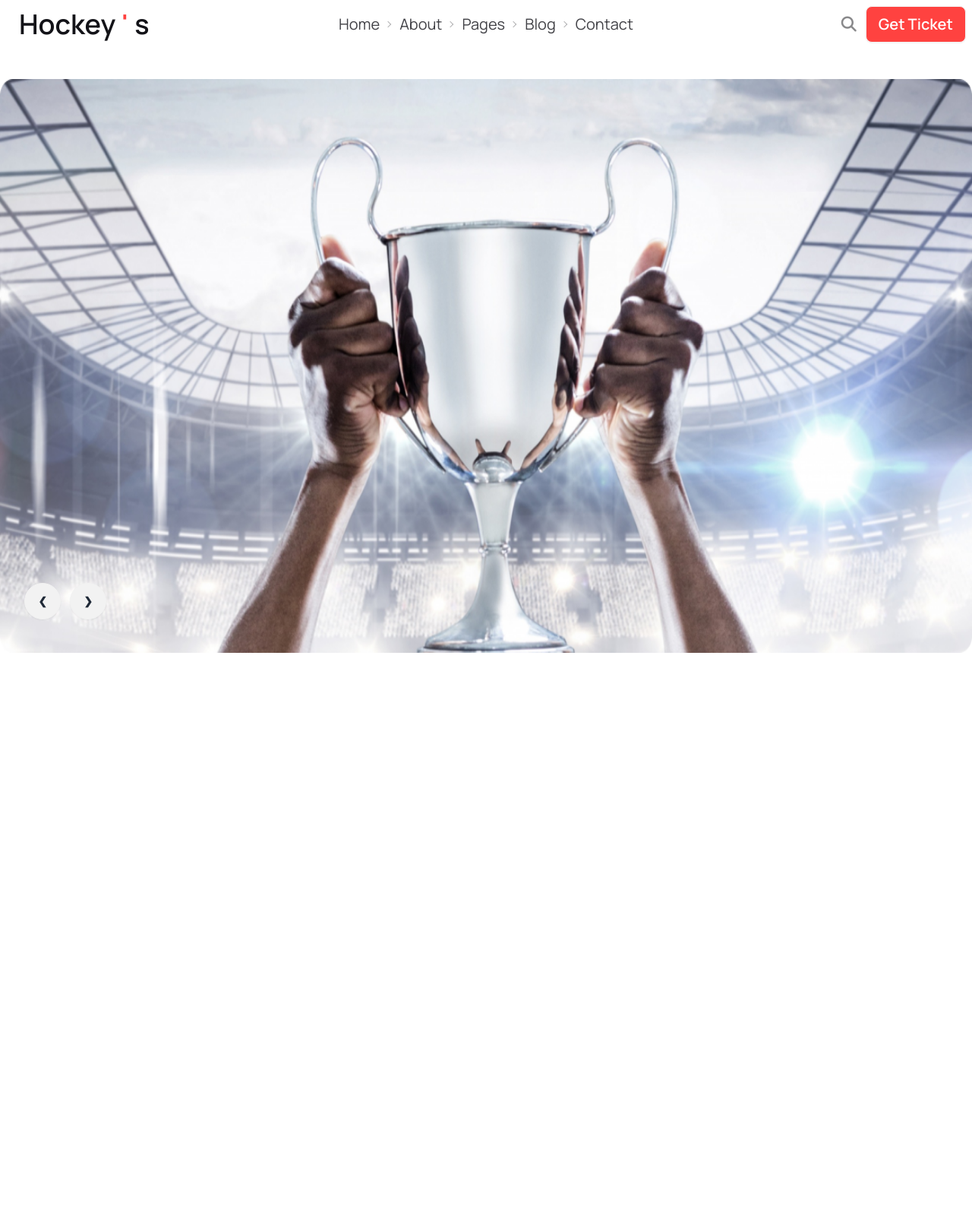
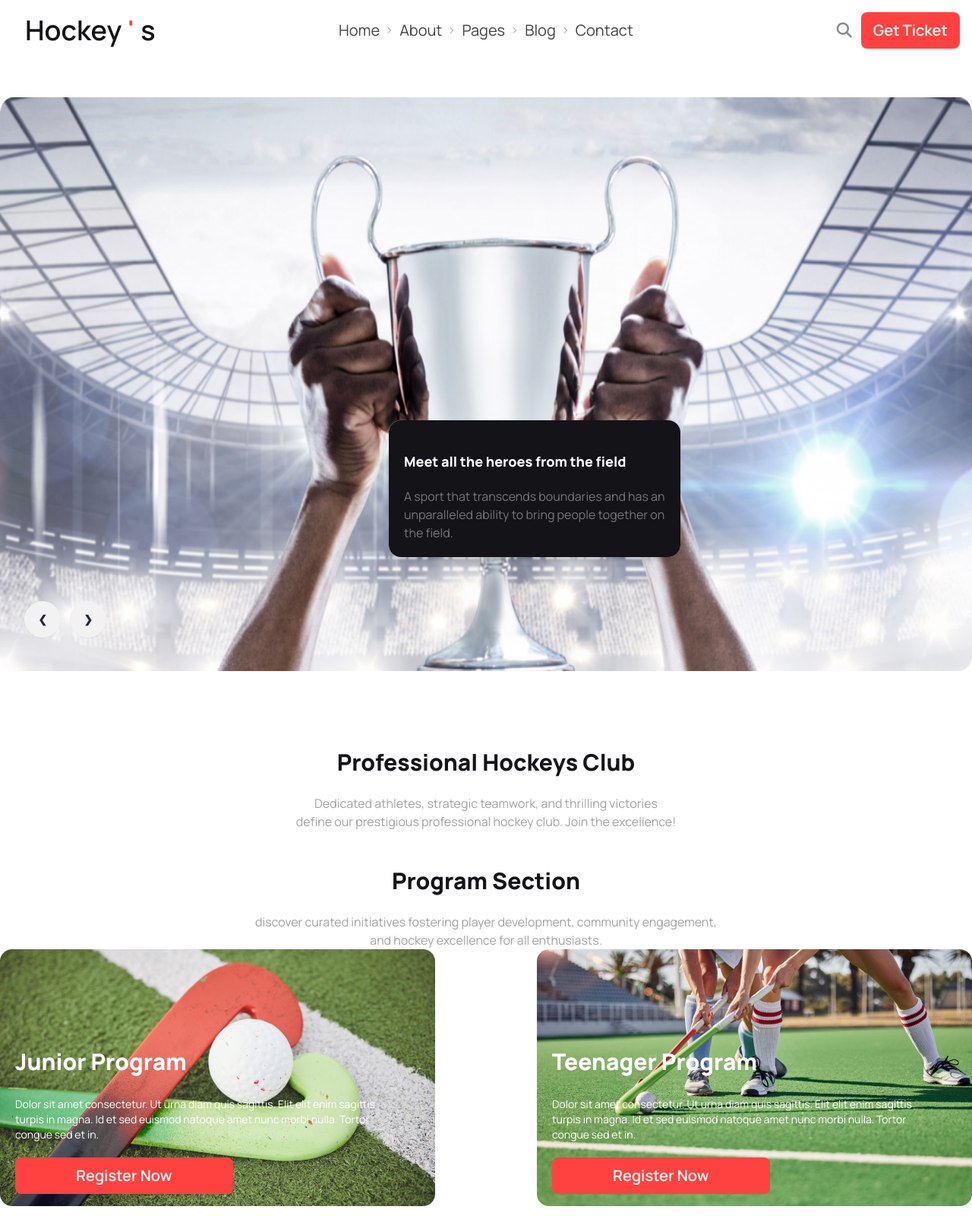
Before and after one commit to rayadkhan001/hockey-assignment, a plain HTML site: page index.html in a window 1280 px wide. Shown: the top 1600 px of the page at 76% size. Before the commit the page ends 905 px from the top, so only its background shows below. Drawn offline with nearby package versions, Linux system fonts and the light colour scheme.

Commit message:
created heroes and program

```diff
--- a/index.html
+++ b/index.html
@@ -37,14 +37,30 @@
 
 <body class="font-manrope bg-[#FFF]">
     <!-- HEADER START -->
-    <header>
+    <header class="p-2">
         <!-- NAV START -->
         <div class="navbar">
             <div class="navbar-start">
+                <div class="dropdown">
+                    <div tabindex="0" role="button" class="lg:hidden btn btn-ghost btn-circle">
+                        <svg xmlns="http://www.w3.org/2000/svg" class="text-[#131318] h-5 w-5" fill="none"
+                            viewBox="0 0 24 24" stroke="currentColor">
+                            <path stroke-linecap="round" stroke-linejoin="round" stroke-width="2"
+                                d="M4 6h16M4 12h16M4 18h7" />
+                        </svg>
+                    </div>
                     <a class="btn btn-ghost text-[#131318] text-4xl">Hockey<span class="text-[#FF4240]">'</span>s</a>
+                    <ul tabindex="0"
+                        class="menu menu-sm dropdown-content mt-3 z-[1] p-2 shadow bg-[#131318] rounded-box w-52">
+                        <li><a>Homepage</a></li>
+                        <li><a>Portfolio</a></li>
+                        <li><a>About</a></li>
+                    </ul>
                 </div>
-            <!-- breadcrumbs -->
-            <div class="breadcrumbs text-xl justify-center w-full">
+            </div>
+            <!-- CENTERED ON LARGER SCREENS -->
+            <div
+                class="breadcrumbs hidden lg:flex items-center justify-center flex-col-1 overflow-hidden text-xl w-full">
                 <ul class="text-[#424247]">
                     <li>Home</li>
                     <li>About</li>
@@ -53,20 +69,22 @@
                     <li>Contact</li>
                 </ul>
             </div>
-            <div class="navbar-end">
-                <i class="fa-solid fa-magnifying-glass text-[#89898B] text-xl items-center pr-3"></i>
-                <a class="btn text-xl bg-[#FF4240] text-[#FFF]">Get Ticket</a>
+            <div class="navbar-end flex items-center">
+                <i class="fa-solid fa-magnifying-glass text-[#89898B] text-xl pr-3"></i>
+                <a class="btn text-xl bg-[#FF4240] border-0 text-[#FFF]">Get Ticket</a>
             </div>
         </div>
         <!-- NAV END -->
     </header>
     <!-- HEADER END -->
     <!-- MAIN START -->
-    <main class="container my-10 mx-auto">
+    <main class="container mx-auto">
+        <section class="my-12">
             <div class="carousel w-full">
                 <!-- SLIDER CONTAINER -->
+                <div class="carousel w-full">
 
-            <div class="carousel w-full">
+                    <!-- SLIDER 1 -->
                     <div id="slide1" class="carousel-item relative w-full">
                         <img src="Images/1.png" class="w-full" />
                         <div class="absolute flex justify-between transform -translate-y-1/2 left-8 gap-3 bottom-5">
@@ -74,6 +92,8 @@
                             <a href="#slide2" class="btn btn-circle">❯</a>
                         </div>
                     </div>
+
+                    <!-- SLIDER 2 -->
                     <div id="slide2" class="carousel-item relative w-full">
                         <img src="Images/2.png" class="w-full" />
                         <div class="absolute flex justify-between transform -translate-y-1/2 left-8 gap-3 bottom-5">
@@ -81,6 +101,8 @@
                             <a href="#slide3" class="btn btn-circle">❯</a>
                         </div>
                     </div>
+
+                    <!-- SLIDER 3 -->
                     <div id="slide3" class="carousel-item relative w-full">
                         <img src="Images/3.png" class="w-full" />
                         <div class="absolute flex justify-between transform -translate-y-1/2 left-8 gap-3 bottom-5">
@@ -88,6 +110,8 @@
                             <a href="#slide4" class="btn btn-circle">❯</a>
                         </div>
                     </div>
+
+                    <!-- SLIDER 4 -->
                     <div id="slide4" class="carousel-item relative w-full">
                         <img src="Images/4.png" class="w-full" />
                         <div class="absolute flex justify-between transform -translate-y-1/2 left-8 gap-3 bottom-5">
@@ -98,6 +122,67 @@
                 </div>
 
             </div>
+        </section>
+        <!-- MEET HEROES -->
+        <section class="flex my-12">
+            <div class="ml-auto">
+                <!-- RATING BADGE -->
+                <div class="-mt-96 mr-96 drop-shadow-lg rounded-2xl bg-white w-96">
+                    <div class="rounded-2xl p-5 bg-[#131318]">
+                        <h3 class="text-lg my-5 font-extrabold text-[#FFF]">Meet all the heroes from the field</h3>
+                        <p class="text-[#777]">A sport that transcends boundaries and has an <br> unparalleled ability
+                            to bring people together on the field. </p>
+                    </div>
+                </div>
+            </div>
+        </section>
+        <!-- PROFESSIONAL CLUB -->
+        <section class="my-12">
+            <h2 class="text-3xl my-6 font-extrabold text-center text-[#131318]">Professional Hockeys Club</h2>
+            <div class="text-[#13131863] text-center">
+                <p>Dedicated athletes, strategic teamwork, and thrilling victories <br> define our prestigious
+                    professional hockey club. Join the excellence!</p>
+            </div>
+        </section>
+        <!-- PROGRAM SECTION -->
+        <section class="my-12">
+            <h2 class="text-3xl my-6 font-extrabold text-center text-[#131318]">Program Section</h2>
+            <div class="text-[#13131863] text-center">
+                <p>discover curated initiatives fostering player development, community engagement, <br> and hockey
+                    excellence for all enthusiasts.</p>
+            </div>
+
+
+            <div class="flex justify-between gap-6">
+                <div class="grid">
+                    <img class="" src="Images/2.png" alt="">
+                    <h2 class="-mt-52 ml-5 text-3xl font-extrabold text-white">
+                        Junior Program
+                    </h2>
+                    <p class="-mt-36 ml-5 text-sm text-[#FFF]">Dolor sit amet consectetur. Ut urna diam quis sagittis.
+                        Elit elit enim sagittis <br> turpis in magna. Id et sed euismod natoque amet nunc morbi nulla.
+                        Tortor <br> congue sed et in.</p>
+                    <a class="btn -mt-16 ml-5 w-1/2 text-xl bg-[#FF4240] border-0 text-[#FFF]">Register Now</a>
+                </div>
+                <div class="grid">
+                    <img class="" src="Images/3.png" alt="">
+                    <h2 class="-mt-52 ml-5 text-3xl font-extrabold text-white">
+                        Teenager Program
+                    </h2>
+                    <p class="-mt-36 ml-5 text-sm text-[#FFF]">Dolor sit amet consectetur. Ut urna diam quis sagittis.
+                        Elit elit enim sagittis <br> turpis in magna. Id et sed euismod natoque amet nunc morbi nulla.
+                        Tortor <br> congue sed et in.</p>
+                    <a class="btn -mt-16 ml-5 w-1/2 text-xl bg-[#FF4240] border-0 text-[#FFF]">Register Now</a>
+                </div>
+            </div>
+            <div class="flex justify-center items-center">
+                <img class="block ml-36 mx-auto my-8" src="Images/4.png" alt="">
+            </div>
+            <h2 class="-mt-72 ml-48 text-3xl text-[#FFF]">Professional Program</h2>
+            <p class="my-4 ml-48 text-sm text-[#FFF]">Renowned for skillful maneuvers, our professional hockey player
+                <br> exemplifies resilience, leadership, and unparalleled sportsmanship on the ice.</p>
+            <a class="btn -mt-16 ml-48 mt-1 text-xl bg-[#FF4240] border-0 text-[#FFF]">Register Now</a>
+        </section>
     </main>
     <!-- MAIN END -->
     <!-- FOOTER START -->
```
Lines whose indentation alone changed are shown as unchanged.
